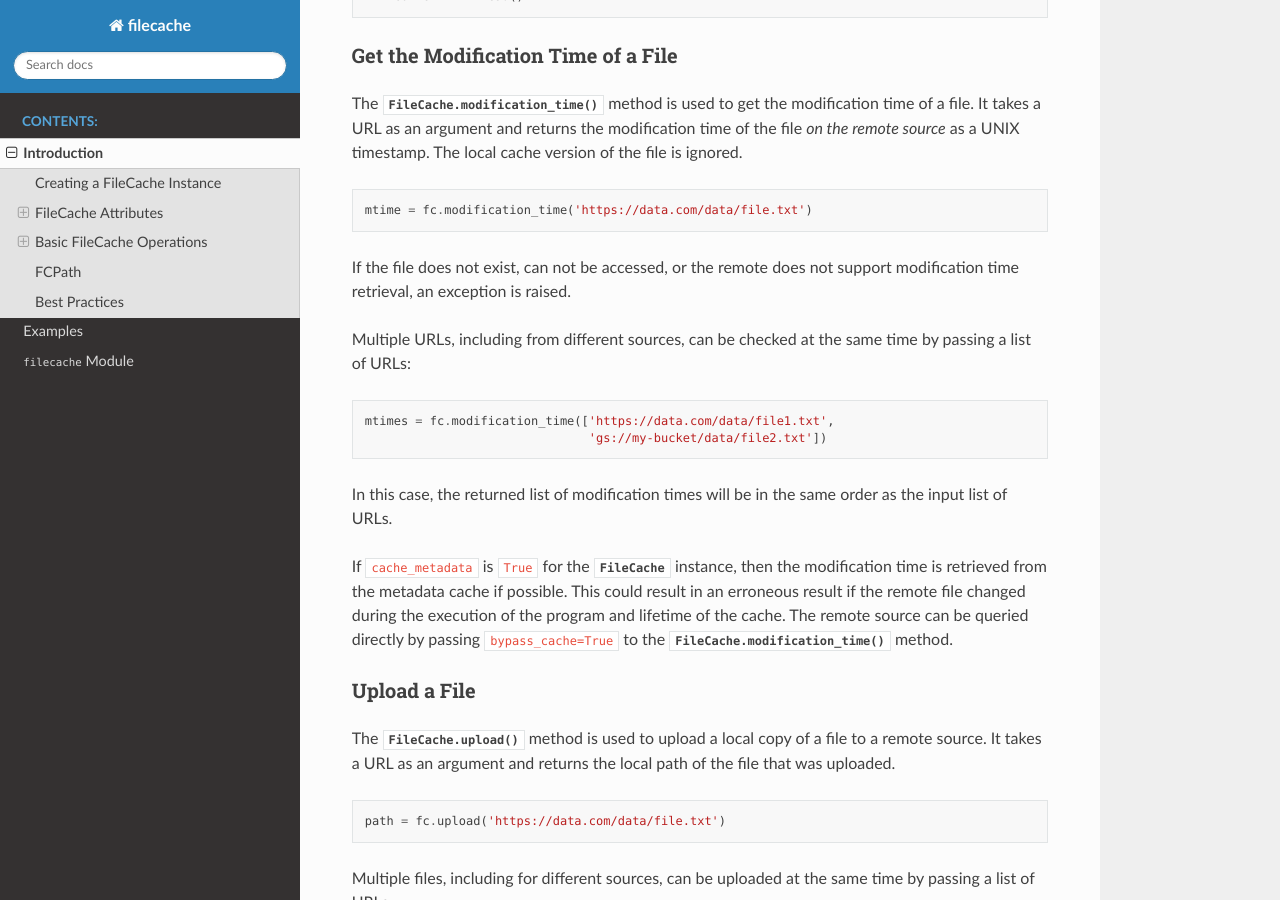
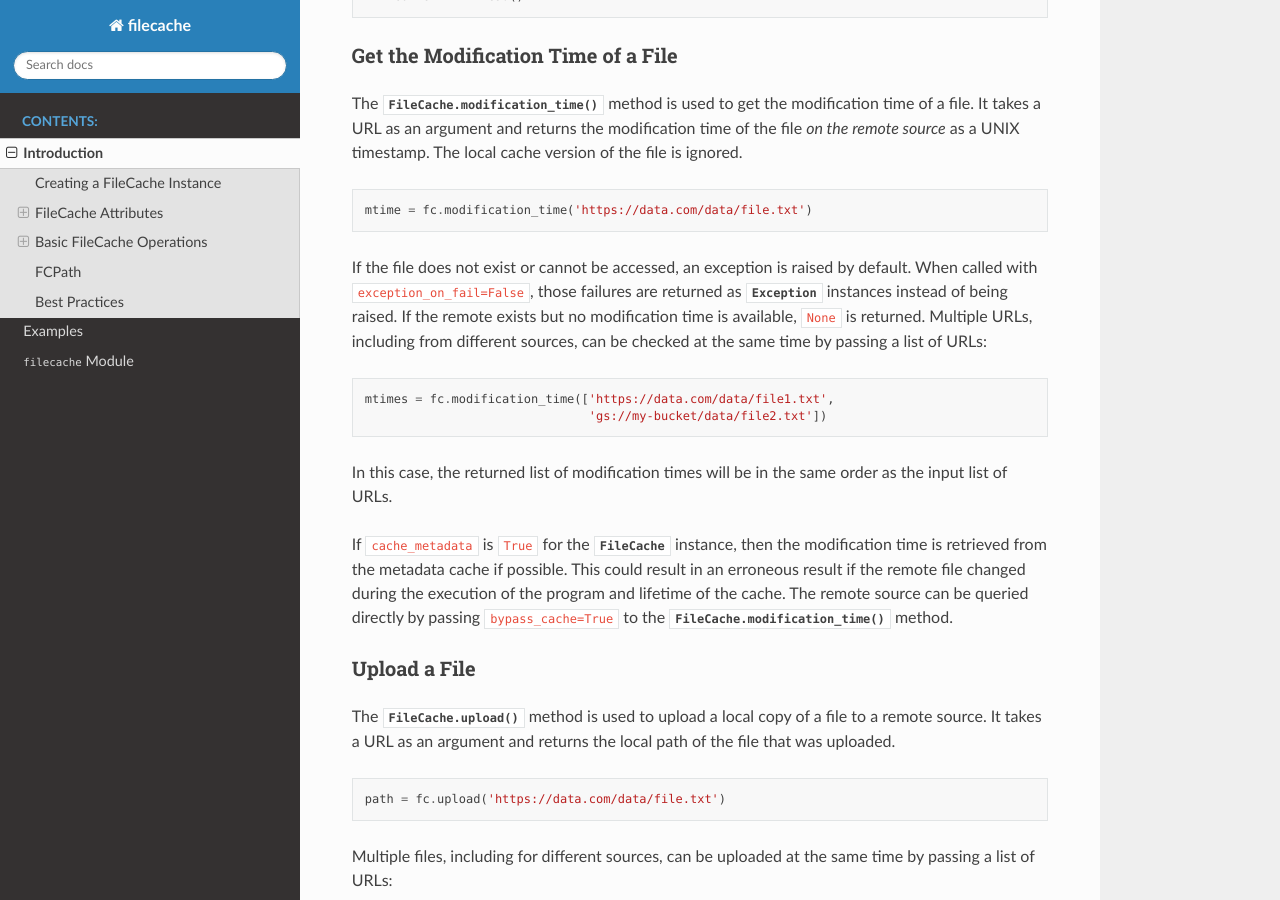
Before and after one commit to SETI/rms-filecache, a Sphinx documentation site: the page built from docs/introduction.rst, in a window 1280 px wide and 900 px high, scrolled down 6692 px. Built offline with Sphinx 7.4.7 and the Read the Docs theme 3.1.0, drawn with Linux system fonts in a browser that asks for light colours.

```diff
--- a/docs/examples.rst
+++ b/docs/examples.rst
@@ -229,11 +229,11 @@ To store the above Google Cloud Storage data in a flat hierarchy like this:
         return None
 
     fc = FileCache()
-    # This file will be stored in <cache_root>/_filecache_global/gs_bucket/data/dir1/file11.txt
+    # This file will be stored in <cache_root>/_filecache_global/gs_my-bucket/data/dir1/file11.txt
     fc.retrieve("gs://my-bucket/data/dir1/file11.txt")
 
     fc = FileCache(url_to_path=url_to_path)
-    # This file will be stored in <cache_root>/_filecache_global/gs_bucket/data/file11.txt
+    # This file will be stored in <cache_root>/_filecache_global/gs_my-bucket/data/file11.txt
     fc.retrieve("gs://my-bucket/data/dir1/file11.txt")
 
 
--- a/docs/introduction.rst
+++ b/docs/introduction.rst
@@ -358,9 +358,10 @@ remote source* as a UNIX timestamp. The local cache version of the file is ignor
 
     mtime = fc.modification_time('https://data.com/data/file.txt')
 
-If the file does not exist, can not be accessed, or the remote does not support
-modification time retrieval, an exception is raised.
-
+If the file does not exist or cannot be accessed, an exception is raised by
+default. When called with ``exception_on_fail=False``, those failures are
+returned as :class:`Exception` instances instead of being raised. If the
+remote exists but no modification time is available, ``None`` is returned.
 Multiple URLs, including from different sources, can be checked at the same time by
 passing a list of URLs:
 
```
Also changed, not shown: 1 other file.
